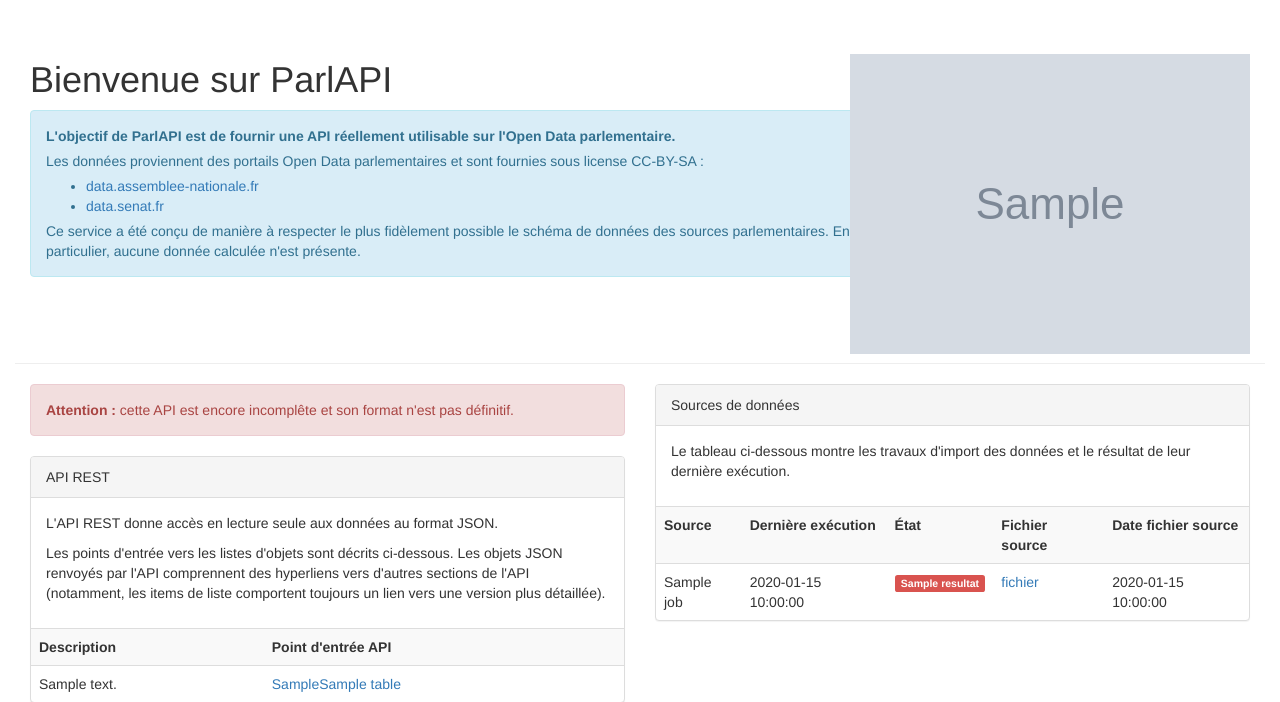
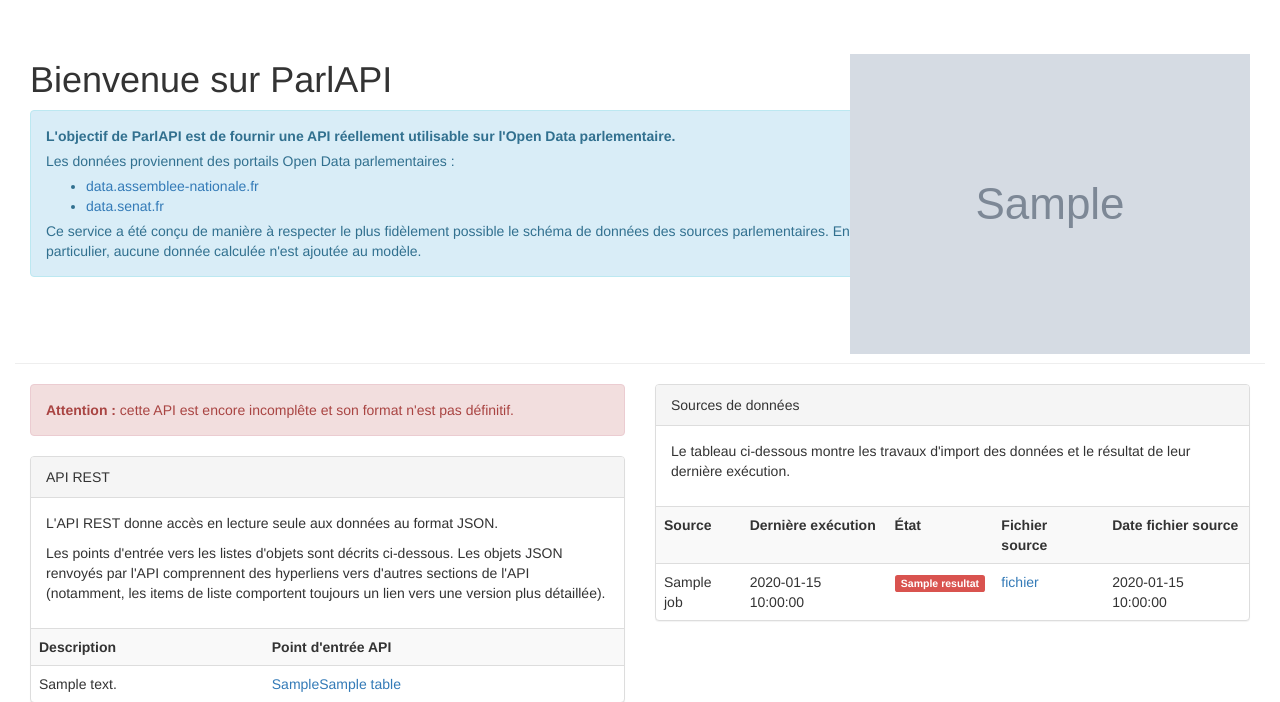
Before and after one commit to regardscitoyens/parlapi, a Python web app: template parlapi/templates/index.html in a window 1280 px wide. Shown: the top 702 px of the page. Run offline with Jinja, Linux system fonts and the light colour scheme; the template is opened without the code that fills it: most values are stand-ins (such as "Sample title", 1, 10 or a date in 2020); grey boxes marked "Sample" are stand-in pictures; some libraries are stand-ins or nearby versions.

Commit message:
Specify data license

```diff
--- a/parlapi/templates/index.html
+++ b/parlapi/templates/index.html
@@ -11,7 +11,7 @@
       <h1>Bienvenue sur ParlAPI</h1>
       <article class="alert alert-info">
         <p><b>L'objectif de ParlAPI est de fournir une API réellement utilisable sur l'Open Data parlementaire.</b></p>
-        <p>Les données proviennent des portails Open Data parlementaires et sont fournies sous license CC-BY-SA :</p>
+        <p>Les données proviennent des portails Open Data parlementaires :</p>
         <p>
           <ul>
             <li><a href="http://data.assemblee-nationale.fr/" target="_blank">data.assemblee-nationale.fr</a></li>
@@ -19,7 +19,7 @@
           </ul>
         </p>
 
-        <p>Ce service a été conçu de manière à respecter le plus fidèlement possible le schéma de données des sources parlementaires.  En particulier, aucune donnée calculée n'est présente.</p>
+        <p>Ce service a été conçu de manière à respecter le plus fidèlement possible le schéma de données des sources parlementaires.  En particulier, aucune donnée calculée n'est ajoutée au modèle.</p>
       </article>
     </header>
     <div class="col-md-6">
@@ -89,13 +89,17 @@
 
   <footer class="well text-center">
     <small>
-      ParlAPI est un <a href="https://github.com/njoyard/parlapi" target="_blank">logiciel libre</a>,
-      distribué sous <a href="https://www.gnu.org/licenses/agpl-3.0.html" target="_blank">license AGPLv3</a>
-      &mdash;
-      Les données sont réutilisables sous license
-      <a href="http://creativecommons.org/licenses/by-sa/2.0/fr/" target="_blank">
-        <img src="https://i.creativecommons.org/l/by-sa/2.0/fr/80x15.png" alt="CC-BY-SA">
-      </a>
+      <p>ParlAPI est un <a href="https://github.com/njoyard/parlapi" target="_blank">logiciel libre</a>,
+      distribué sous <a href="https://www.gnu.org/licenses/agpl-3.0.html" target="_blank">license AGPLv3</a> &mdash;
+        Les données sont réutilisables sous license
+        <a href="http://creativecommons.org/licenses/by-sa/2.0/fr/" target="_blank">
+          <img src="https://i.creativecommons.org/l/by-sa/2.0/fr/80x15.png" alt="CC-BY-SA">
+        </a>
+        et <a href="http://opendatacommons.org/licenses/odbl/">ODbL</a>.</p>
+
+      <p>
+        Vous êtes libre de réutiliser, modifier et recouper les données dans la mesure où vous indiquez leur source et que vous republiez les données modifiées ayant servi lors d'une réutilisation publiée.
+      </p>
     </small>
   </footer>
 </body>
```
